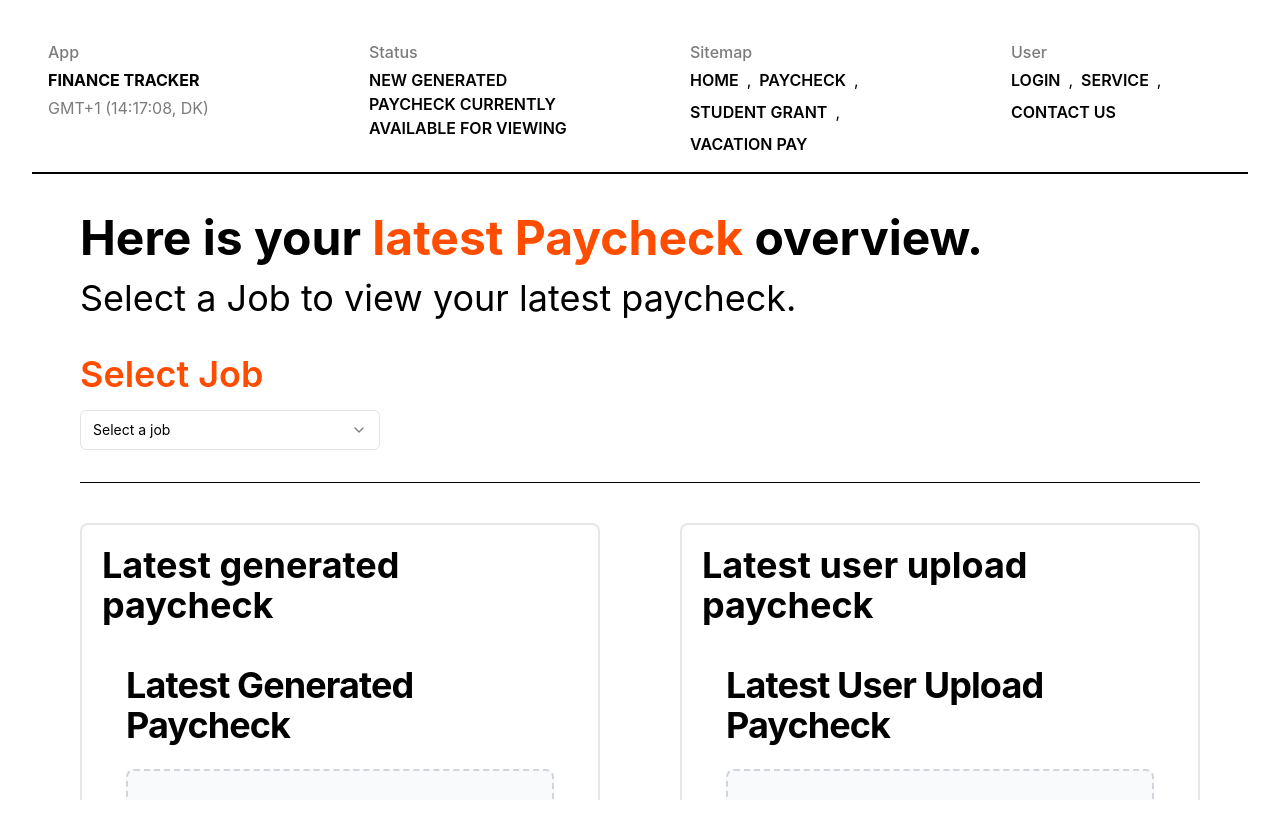
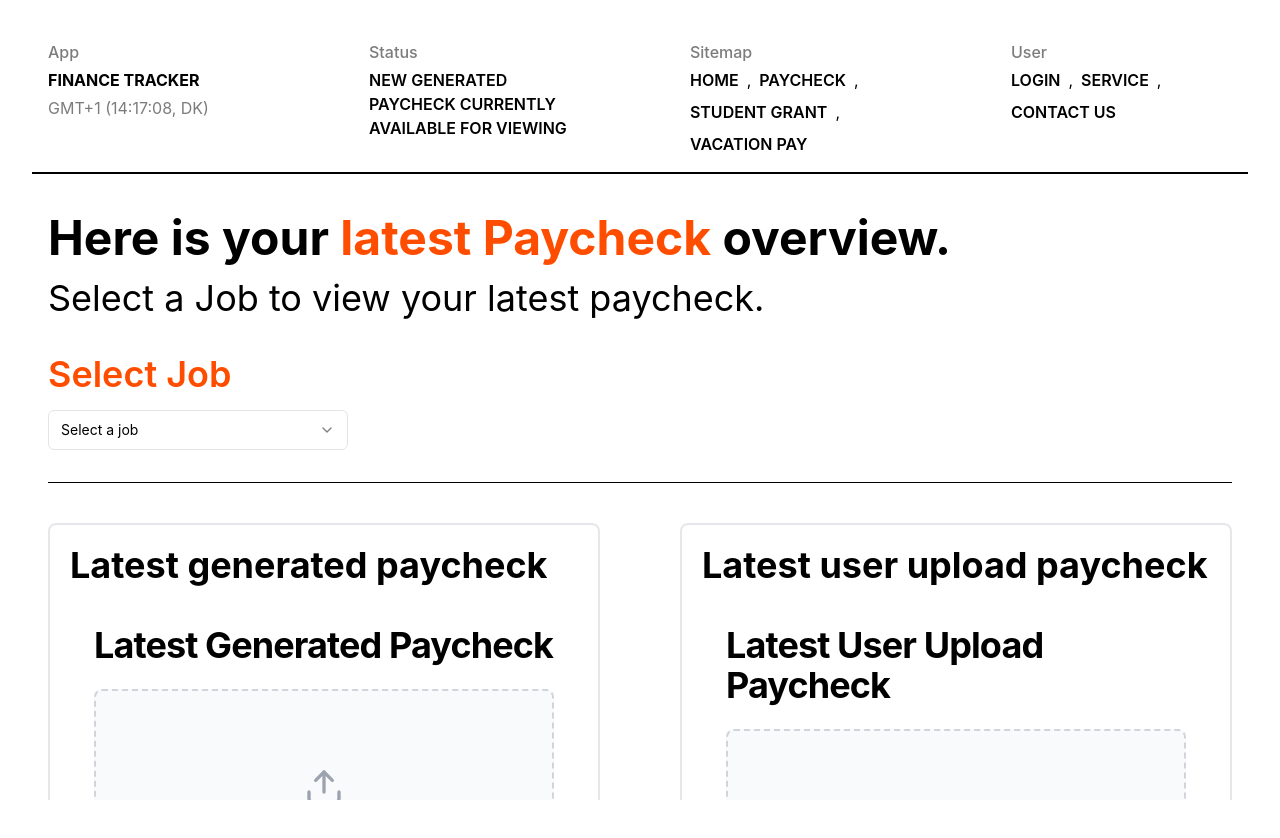
Before and after one commit to Zerefez/FinanceTracker-Frontend-WebApp, a React (Vite) app: page /paycheck in a window 1280 px wide. Shown: the top 838 px of the page. Built offline with nearby package versions, Linux system fonts and the light colour scheme.

Commit message:
Update page margin

```diff
--- a/src/components/ui/Menu.tsx
+++ b/src/components/ui/Menu.tsx
@@ -27,7 +27,7 @@ export default function Menu() {
 
   const menu = {
     open: {
-      width: "480px",
+      width: "340px",
       height: "650px",
       bottom: "-25px",
       right: "-25px",
--- a/src/pages/Home.tsx
+++ b/src/pages/Home.tsx
@@ -26,7 +26,7 @@ export default function Home() {
   return (
     <section>
       <Inner>
-        <div className="mx-8 px-4 md:px-6 h-full">
+        <div className=" md:px-6 h-full">
           <div className="flex flex-col items-center gap-10 md:flex-row md:items-start md:gap-20">
             <div className="w-full">
               <AnimatedText
--- a/src/pages/JobPage.tsx
+++ b/src/pages/JobPage.tsx
@@ -39,7 +39,7 @@ export default function JobDetailPage() {
   return (
     <section>
       <Inner>
-        <div className="mx-8 px-4 md:px-6 h-[100vh] ">
+        <div className="md:px-6 h-[100vh] ">
           <div className="max-w-2xl mx-auto">
             <AnimatedText
               phrases={[job.title]}
--- a/src/pages/Paycheck.tsx
+++ b/src/pages/Paycheck.tsx
@@ -30,7 +30,7 @@ export default function Paycheck() {
   return (
     <section>
       <Inner>
-        <div className="mx-8 px-4 md:px-6 h-full">
+        <div className="md:px-6 h-full">
           <div className="flex flex-col items-center gap-10 md:flex-row md:items-start md:gap-20">
             <div className="w-full ">
               <AnimatedText
```
